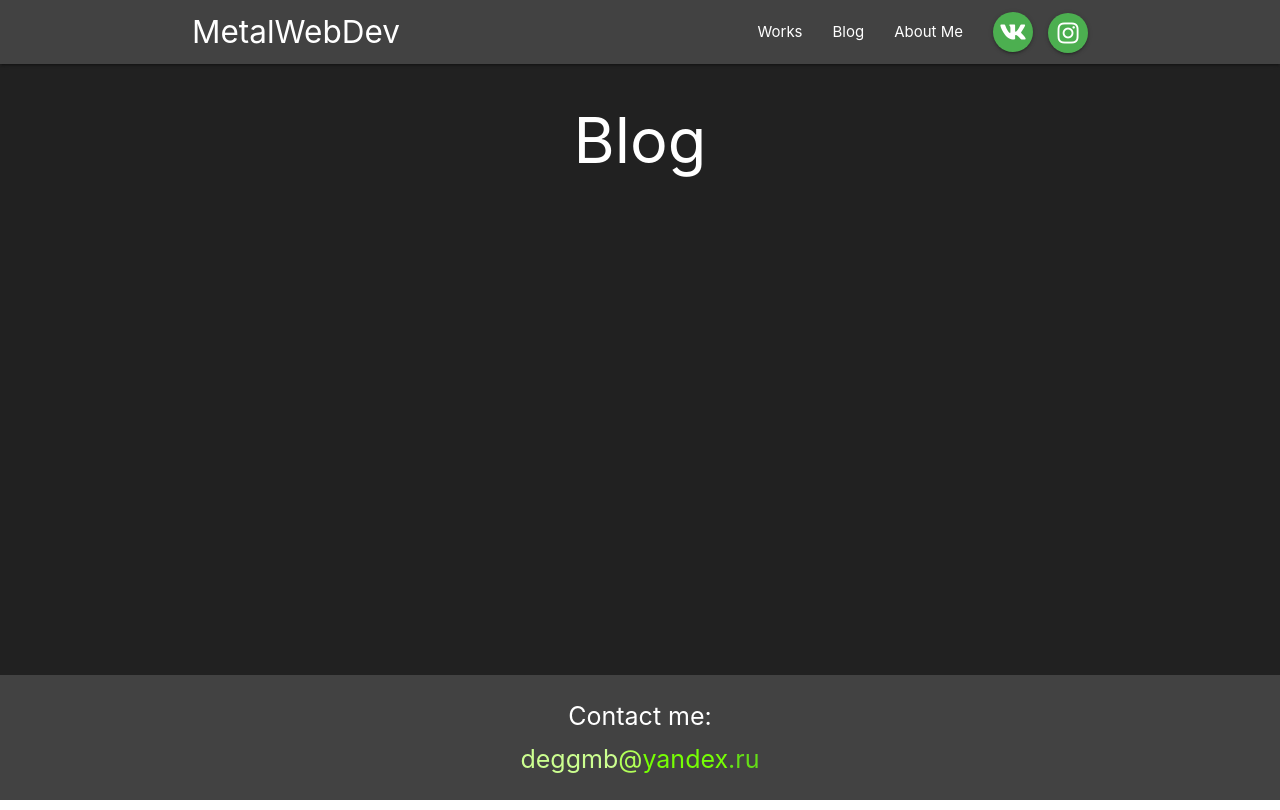
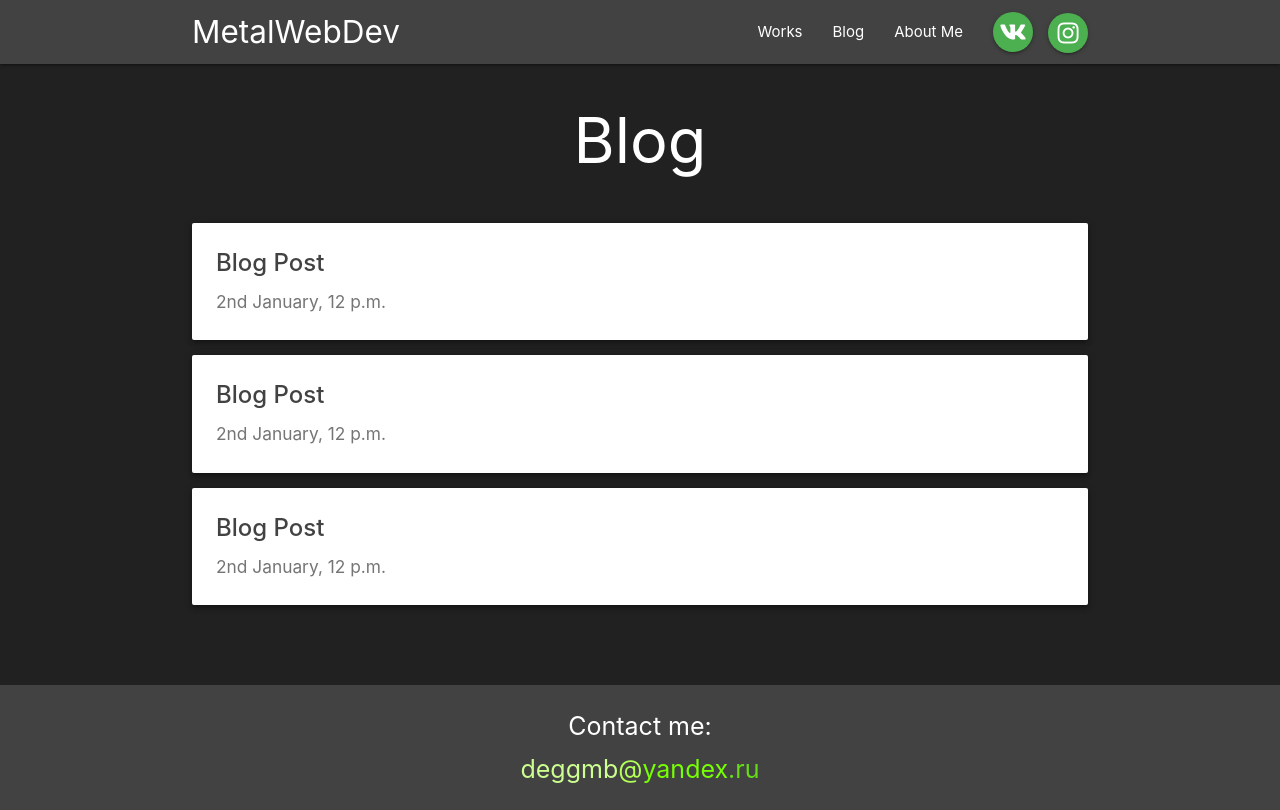
Before and after one commit to lenaryan/my-site-react, a React (Create React App) app: page /blog in a window 1280 px wide. Built offline with nearby package versions, Linux system fonts and the light colour scheme.

Commit message:
blog page creating

```diff
--- a/src/App.js
+++ b/src/App.js
@@ -4,7 +4,7 @@ import {BrowserRouter, Route, Switch} from 'react-router-dom';
 import Home from './components/pages/Home';
 import Footer from './components/Footer';
 import Works from './components/pages/Works';
-import Blog from './components/pages/Blog';
+import Blog from './components/blog/Blog';
 import Me from './components/pages/Me';
 
 class App extends Component {
--- a/src/components/pages/Blog.js
+++ b/src/components/blog/Blog.js
@@ -1,10 +1,16 @@
 import React, { Component } from 'react';
+import BlogPostSummary from './BlogPostSummary';
 
 class Blog extends Component {
     render() {
         return(
             <div className="container blog">
                 <h1 className="center">Blog</h1>
+                <div className="blog-posts section">
+                    <BlogPostSummary />
+                    <BlogPostSummary />
+                    <BlogPostSummary />
+                </div>
             </div>
         )
     }
--- /dev/null
+++ b/src/components/blog/BlogPostSummary.js
@@ -0,0 +1,14 @@
+import React from 'react';
+
+const BlogPostSummary = () => {
+    return (
+        <div className="card z-depth-2 post-summary">
+            <div className="card-content grey-text text-darken-3">
+                <span className="card-title">Blog Post</span>
+                <p className="grey-text text-darken-1">2nd January, 12 p.m.</p>
+            </div>
+        </div>
+    )
+}
+
+export default BlogPostSummary;
--- a/src/index.css
+++ b/src/index.css
@@ -20,3 +20,5 @@ p{margin: 10px 0;}
 .me img {width: 30%;margin: 0 0 20px 30px;}
 .text-me{margin: 50px 0 100px;}
 .text-me a:hover,.text-me a:focus{opacity: 0.7;}
+.blog .card .card-title {font-weight: 500;}
+.blog {padding-bottom: 50px;}
```
Also changed, not shown: src/components/blog/BlogPost.js (added), src/components/blog/CreateBlogPost.js (added), src/components/pages/AdminSignIn.js (added).
